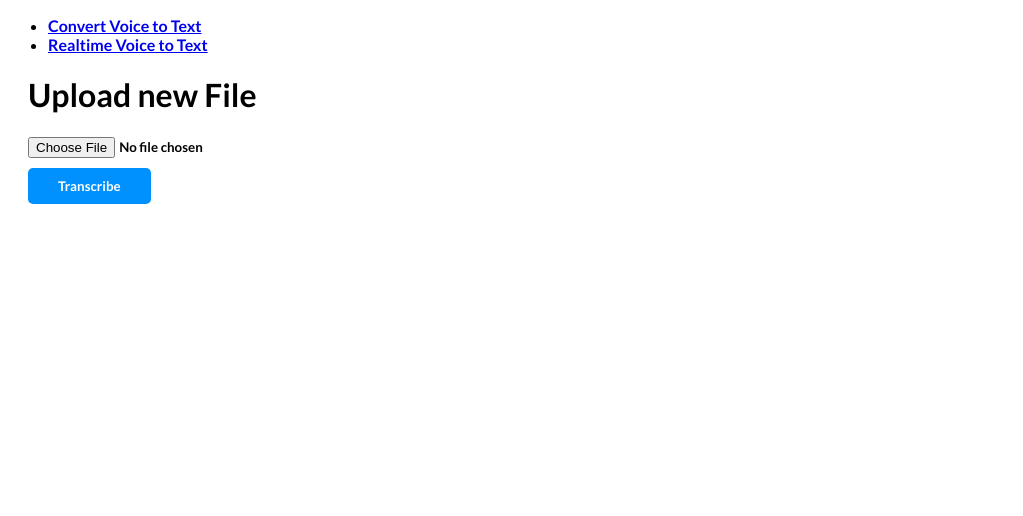
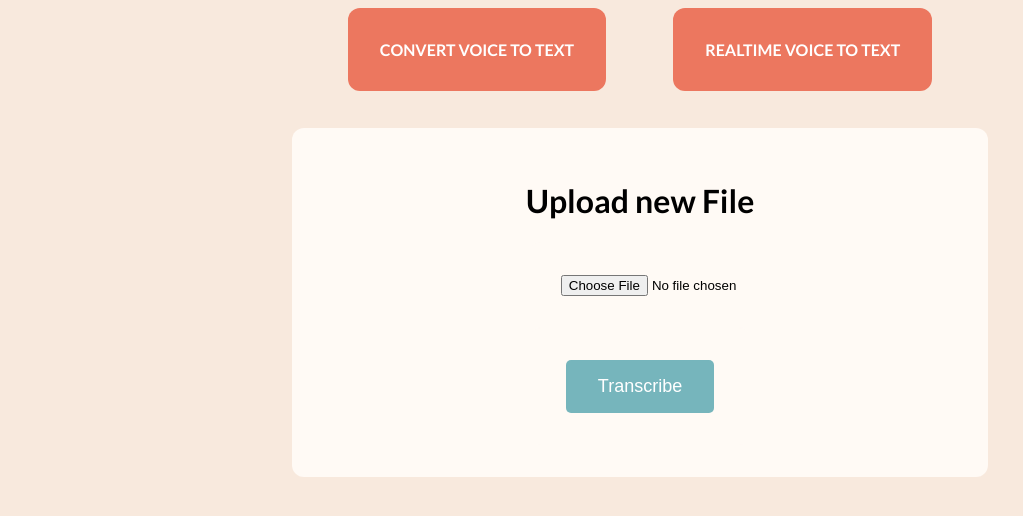
Before and after one commit to arishavelle18/transcript, a Flask app: page / in a window 1280 px wide. Shown: the top 516 px of the page, without its empty margins (0-1023 px from the left). Run offline with Flask 2, Linux system fonts and the light colour scheme.

Commit message:
added styles

```diff
--- a/static/styles/index.css
+++ b/static/styles/index.css
@@ -1,19 +1,70 @@
-*{
+body{
     font-family: 'Lato', sans-serif;
-
+    background-color: hsl(27, 66%, 92%);
 }
 
+
+.nav {
+    text-align: center;
+}
+
+
+a.button {
+background-color: hsl(10, 79%, 65%);
+display:inline-block;
+padding:2em 2em;
+border:0.16em;
+margin:0 2em 0.3em;
+box-sizing: border-box;
+border-radius: 0.75rem;
+text-decoration:none;
+text-transform:uppercase;
+font-weight:400;
+color:#FFFFFF;
+text-align:center;
+transition: all 0.15s;
+}
+
+a.button:hover{
+    color:#DDDDDD;
+    border-color:#DDDDDD;
+    }
+
+a.button:active{
+    color:#BBBBBB;
+    border-color:#BBBBBB;
+    }
+
+@media all and (max-width:30em){
+    a.button{
+    display:block;
+    margin:0.4em auto;
+    }
+    }
+
+
 .speechContainer{
-    margin: 20px;
+    margin-top: 2rem;
+    text-align: center;
+}
+
+.speechContainer div {
+  background-color: hsl(33, 100%, 98%);
+  width:50%;
+  height: 50%;
+  padding: 2rem;
+  place-items:center;
+  border-radius: 0.75rem;
+  margin: auto;
 }
 
 .btn{
-    background-color: #0191FE;
+    background-color:hsl(186, 34%, 60%);
     color: white;
     border-radius: 5px;
     border: none;
-    padding: 10px 30px;
-    margin-top: 10px;
+    padding: 1rem 2rem 1rem 2rem;
+    font-size: 18px;
 }
 .btn{
     cursor: pointer;
--- a/templates/home.html
+++ b/templates/home.html
@@ -1,26 +1,26 @@
-{% extends "layouts.html"%}
-
-
-{% block body %}
+{% extends "layouts.html"%} {% block body %}
 
 <div class="speechContainer">
+  <div>
     <h1>Upload new File</h1>
     <form action="" enctype="multipart/form-data" method="POST">
       <div>
-                <input type="file" name="file">
+        <input type="file" name="file" />
       </div>
       <div>
-                <input type="submit" class = "btn" value="Transcribe">
+        <input type="submit" class="btn" value="Transcribe" />
       </div>
-
     </form>
+  </div>
 </div>
 
 {% if transcript :%}
 <div id="speechTranscriptContainer">
   <h1>Transcript</h1>
   <p class="speech">{{transcript[0]["alternative"][0]['transcript']}}</p>
-        <p><strong>Accuracy</strong>:{{transcript[0]["alternative"][0]['confidence']*100}} %</p>
+  <p>
+    <strong>Accuracy</strong
+    >:{{transcript[0]["alternative"][0]['confidence']*100}} %
+  </p>
 </div>
-    {% endif%}
-{% endblock %}
+{% endif%} {% endblock %}
--- a/templates/includes/_navbar.html
+++ b/templates/includes/_navbar.html
@@ -1,14 +1,4 @@
-<nav>
-    <ul>
-        <li>
-            <a href="/">
-                Convert Voice to Text
-            </a>
-           </li>
-        <li>
-            <a href="/realtime">
-                Realtime Voice to Text
-            </a>
-        </li>
-    </ul>
-</nav>
+<div class="nav">
+  <a href="/" class="button"> Convert Voice to Text </a>
+  <a href="/realtime" class="button"> Realtime Voice to Text </a>
+</div>
--- a/templates/layouts.html
+++ b/templates/layouts.html
@@ -1,17 +1,22 @@
 <!DOCTYPE html>
 <html lang="en">
-<head>
-    <meta charset="UTF-8">
-    <meta http-equiv="X-UA-Compatible" content="IE=edge">
-    <meta name="viewport" content="width=device-width, initial-scale=1.0">
-    <link rel="preconnect" href="https://fonts.googleapis.com">
-    <link rel="preconnect" href="https://fonts.gstatic.com" crossorigin>
-    <link href="https://fonts.googleapis.com/css2?family=Lato:wght@700&display=swap" rel="stylesheet">
-    <link rel="stylesheet" href="{{url_for('static', filename = 'styles/index.css')}}">
+  <head>
+    <meta charset="UTF-8" />
+    <meta http-equiv="X-UA-Compatible" content="IE=edge" />
+    <meta name="viewport" content="width=device-width, initial-scale=1.0" />
+    <link rel="preconnect" href="https://fonts.googleapis.com" />
+    <link rel="preconnect" href="https://fonts.gstatic.com" crossorigin />
+    <link
+      href="https://fonts.googleapis.com/css2?family=Lato:wght@700&display=swap"
+      rel="stylesheet"
+    />
+    <link
+      rel="stylesheet"
+      href="{{url_for('static', filename = 'styles/index.css')}}"
+    />
     <title>Speech Recognition</title>
-</head>
-<body>
-    {% include "includes/_navbar.html" %}
-    {% block body %} {% endblock %}
-</body>
+  </head>
+  <body>
+    {% include "includes/_navbar.html" %} {% block body %} {% endblock %}
+  </body>
 </html>
```
Lines whose indentation alone changed are shown as unchanged.
